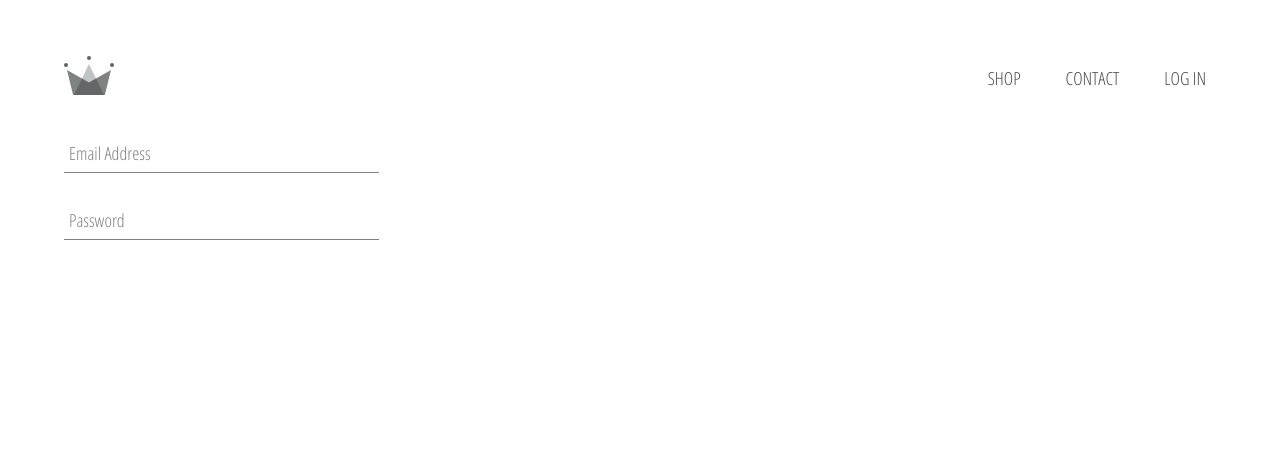
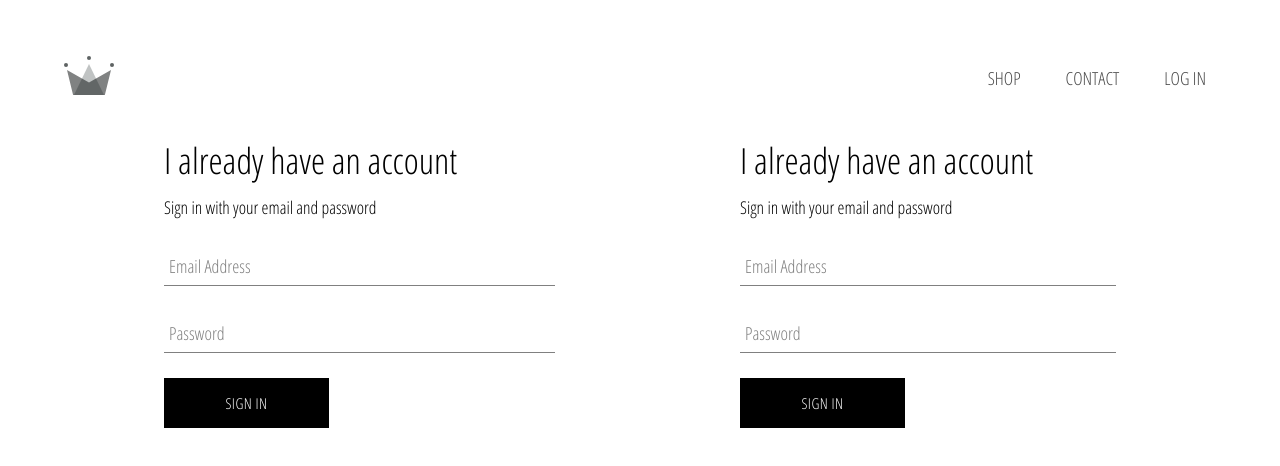
Before and after one commit to Yeasiin/Drip-Loop, a React (Create React App) app: page /authenticate in a window 1280 px wide. Shown: the top 466 px of the page. Built offline with nearby package versions, Linux system fonts and the light colour scheme.

Commit message:
login component

```diff
--- a/public/index.html
+++ b/public/index.html
@@ -14,8 +14,11 @@
       manifest.json provides metadata used when your web app is installed on a
       user's mobile device or desktop. See https://developers.google.com/web/fundamentals/web-app-manifest/
     -->
-    <link rel="manifest" href="%PUBLIC_URL%/manifest.json" />
-    <link href="https://fonts.googleapis.com/css2?family=Open+Sans+Condensed:ital,wght@0,300;0,700;1,300&display=swap" rel="stylesheet">
+    <link rel="preconnect" href="https://fonts.gstatic.com" />
+    <link
+      href="https://fonts.googleapis.com/css2?family=Open+Sans+Condensed:ital,wght@0,300;0,700;1,300&display=swap"
+      rel="stylesheet"
+    />
     <!--
       Notice the use of %PUBLIC_URL% in the tags above.
       It will be replaced with the URL of the `public` folder during the build.
--- a/src/components/Authenticate.jsx
+++ b/src/components/Authenticate.jsx
@@ -1,13 +1,14 @@
 import React from "react";
-import InputGroup from "./common/InputGroup";
+import Login from "./Login";
+import { RegisterWarper } from "./../styled/StyledForm";
 
-export default function Authenticate() {
-  return (
-    <div>
-      <form style={{ width: "300px" }}>
-        <InputGroup inputFor="email" placeHolder="Email Address" type="email" />
-        <InputGroup inputFor="password" placeHolder="Password" />
-      </form>
-    </div>
-  );
+export default class Authenticate extends React.Component {
+  render() {
+    return (
+      <RegisterWarper>
+        <Login />
+        <Login />
+      </RegisterWarper>
+    );
+  }
 }
--- /dev/null
+++ b/src/components/Login.jsx
@@ -0,0 +1,44 @@
+import React, { Component } from "react";
+import Button from "./common/Button";
+import InputGroup from "./common/InputGroup";
+import { FormWarper } from "./../styled/StyledForm";
+
+export default class Login extends Component {
+  state = { email: "", password: "" };
+
+  handleChange = (e) => {
+    const { name, value } = e.target;
+    this.setState({ [name]: value });
+  };
+
+  handleSubmit = (e) => {
+    e.preventDefault();
+    this.setState({ email: "", password: "" });
+  };
+
+  render() {
+    return (
+      <FormWarper>
+        <h2>I already have an account</h2>
+        <span> Sign in with your email and password</span>
+        <form onSubmit={this.handleSubmit}>
+          <InputGroup
+            inputFor="email"
+            handleChange={this.handleChange}
+            placeHolder="Email Address"
+            type="email"
+            value={this.state["email"]}
+          />
+          <InputGroup
+            inputFor="password"
+            handleChange={this.handleChange}
+            placeHolder="Password"
+            type="password"
+            value={this.state["password"]}
+          />
+          <Button value="Sign In" />
+        </form>
+      </FormWarper>
+    );
+  }
+}
--- a/src/components/Menu.jsx
+++ b/src/components/Menu.jsx
@@ -9,7 +9,7 @@ import {
 function Menu({ title, imageUrl, linkUrl, size, history }) {
   return (
     <MenuItem style={ size ? {height:"340px"}: {height:"240px"} } onClick={() => history.push(linkUrl)}>
-      <MenuContent size="hello">
+      <MenuContent>
         <h2>{title}</h2>
         <p>Shop Now</p>
       </MenuContent>
--- /dev/null
+++ b/src/components/common/Button.jsx
@@ -0,0 +1,4 @@
+import { StyledButton } from "./../../styled/StyledButton";
+export default function Button({ value }) {
+  return <StyledButton type="submit"> {value} </StyledButton>;
+}
--- a/src/components/common/InputGroup.jsx
+++ b/src/components/common/InputGroup.jsx
@@ -6,6 +6,7 @@ export default function InputGroup({
   placeHolder,
   type,
   handleChange,
+  value
 }) {
   return (
     <StyledInputGroup>
@@ -15,8 +16,12 @@ export default function InputGroup({
         type={type ? { type } : "text"}
         name={inputFor}
         id={inputFor}
+        value={value}
       />
-      <label className="inputLabel" htmlFor={inputFor}>
+      <label
+        className={`inputLabel${value ? " shrink" : ""}`}
+        htmlFor={inputFor}
+      >
         {placeHolder}
       </label>
     </StyledInputGroup>
--- a/src/index.css
+++ b/src/index.css
@@ -1,8 +1,6 @@
 body {
   margin: 0;
-  font-family: -apple-system, BlinkMacSystemFont, "Segoe UI", "Roboto", "Oxygen",
-    "Ubuntu", "Cantarell", "Fira Sans", "Droid Sans", "Helvetica Neue",
-    sans-serif;
+  font-family: "Open Sans Condensed", sans-serif;
   -webkit-font-smoothing: antialiased;
   -moz-osx-font-smoothing: grayscale;
   margin: 50px 0;
--- a/src/pages/ShopPage.jsx
+++ b/src/pages/ShopPage.jsx
@@ -3,7 +3,7 @@ import CollectionPreview from "../components/CollectionPreview";
 import SHOP_DATA from "./../services/ShopData";
 
 export default function ShopPage({ match }) {
-  const collections = useState(SHOP_DATA);
+  const [collections, ] = useState(SHOP_DATA);
 
   return (
     <div>
--- /dev/null
+++ b/src/styled/StyledButton.js
@@ -0,0 +1,24 @@
+import styled from "styled-components";
+
+export const StyledButton = styled.button`
+  min-width: 165px;
+  width: auto;
+  height: 50px;
+  letter-spacing: 0.5px;
+  line-height: 50px;
+  padding: 0 35px 0 35px;
+  font-size: 15px;
+  background-color: black;
+  color: white;
+  text-transform: uppercase;
+  font-family: "Open Sans Condensed";
+  font-weight: lighter;
+  border: none;
+  cursor: pointer;
+
+  &:hover {
+    background-color: white;
+    color: black;
+    border: 1px solid black;
+  }
+`;
--- /dev/null
+++ b/src/styled/StyledForm.js
@@ -0,0 +1,20 @@
+import styled from "styled-components";
+
+export const FormWarper = styled.div`
+  width: 100%;
+    & > h2{
+        margin: 10px 0;
+        font-size: 36px;
+        font-weight: lighter;
+    }
+    & > span {
+        font-size: 110%;
+    }
+`;
+export const RegisterWarper = styled.div`
+  display: flex;
+  margin: 20px 100px;
+  gap: 200px;
+  overflow: hidden;
+  justify-content: space-between;
+`;
--- a/src/styled/StyledInputGroup.js
+++ b/src/styled/StyledInputGroup.js
@@ -20,12 +20,6 @@ export const StyledInputGroup = styled.div`
     outline: 0;
   }
 
-  & > .input:focus ~ .inputLabel {
-    top: -14px;
-    font-size: 15px;
-    color: black;
-  }
-
   & > .inputLabel {
     color: gray;
     font-size: 18px;
@@ -37,6 +31,12 @@ export const StyledInputGroup = styled.div`
     transition: 300ms ease all;
   }
 
+  & > .input:focus ~ .inputLabel {
+    top: -14px;
+    font-size: 15px;
+    color: black;
+  }
+
   & > .inputLabel.shrink {
     top: -14px;
     font-size: 15px;
```
